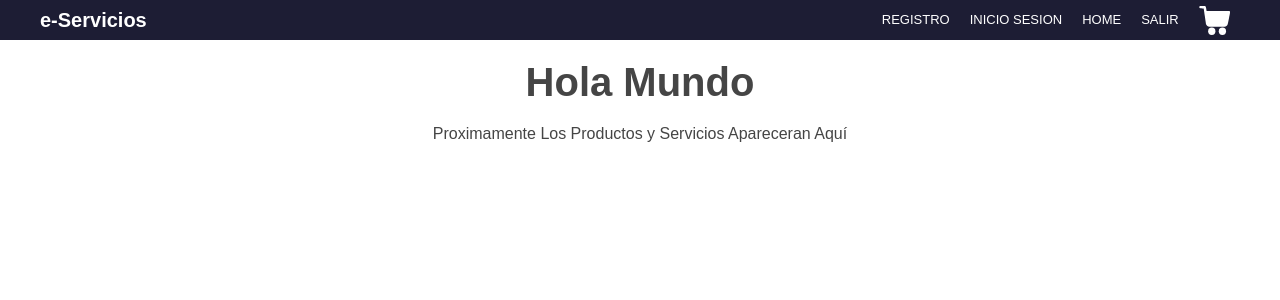
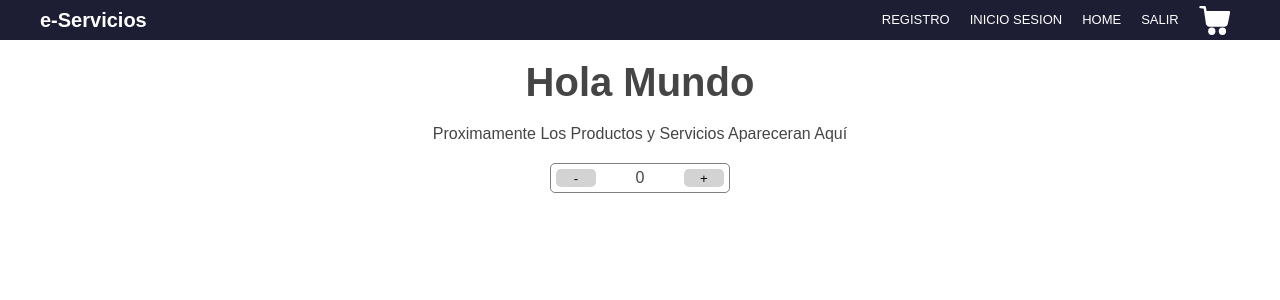
Before and after one commit to sguillier/e-servicios, a React (Create React App) app: page / in a window 1280 px wide. Shown: the top 300 px of the page. Built offline with nearby package versions, Linux system fonts and the light colour scheme.

Commit message:
contador

```diff
--- a/src/App.js
+++ b/src/App.js
@@ -1,5 +1,6 @@
 
 import React from "react"
+import ItemCount from "./components/ItemCount";
 import ItemListContainer from "./components/ItemListContainer";
 import NavBar from "./components/NavBar";
 
@@ -10,6 +11,7 @@ function App() {
     <NavBar />
     <h1>Hola Mundo</h1>
     <ItemListContainer />
+    <ItemCount />
     </>
   );
 }
--- /dev/null
+++ b/src/components/ItemCount.js
@@ -0,0 +1,23 @@
+import React, {useState} from 'react'
+
+
+const ItemCount = () => {
+
+    const [count, setCount] = useState(0)
+
+    return (
+        <div className="item-count">
+            <button
+                className="item-count-add"
+                onClick={()=>{setCount(Math.max(count-1,0))}}
+            >-</button>
+            <div>{count}</div>
+            <button
+                className="item-count-add"
+                onClick={()=>{setCount(Math.min(count+1,10))}}
+            >+</button>
+        </div>
+    )
+}
+
+export default ItemCount
--- a/src/index.css
+++ b/src/index.css
@@ -142,3 +142,43 @@ h1{
   font-size: 40px;
   font-weight: 900;
 }
+
+
+
+
+
+
+
+
+
+
+
+
+
+/*----------------------------------------------------------------------*/
+/*     ITEM COUNT    */
+.item-count {
+  /* display: inline-block; */
+  display: flex;
+    justify-content: space-between;
+  /* background-color: var(--colorBLL); */
+  border: 1px solid gray;
+  border-radius: 5px;
+  width: 180px;
+  padding: 5px;
+  margin: 20px auto;
+}
+
+.item-count-add {
+  display: inline-block;
+  width: 40px;
+  height: 18px;
+  border: 0px;
+  background-color:lightgray;
+  border-radius: 5px;
+}
+
+.item-count-add:hover {
+  cursor: pointer;
+  background-color:gray;
+}
```
